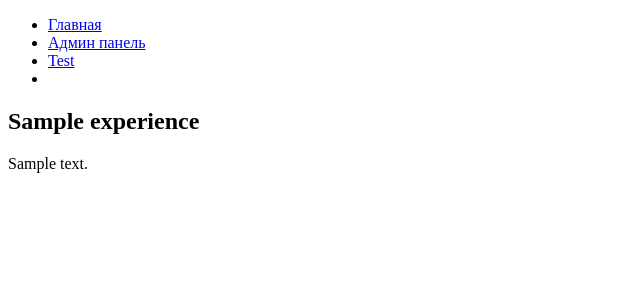
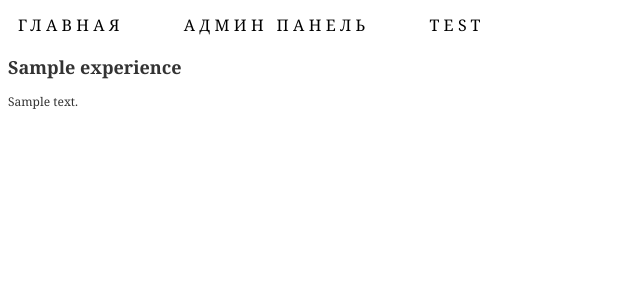
Before and after one commit to Petruches/my_site, a Django app: page / in a window 1280 px wide. Shown: the top 300 px of the page, without its empty margins (0-640 px from the left). Run offline with Django 5.2, Linux system fonts and the light colour scheme; tables that the repository leaves empty hold one stand-in row (values such as "Sample post").

Commit message:
change header

```diff
--- a/mysite/settings.py
+++ b/mysite/settings.py
@@ -121,7 +121,7 @@ USE_TZ = True
 # Static files (CSS, JavaScript, Images)
 # https://docs.djangoproject.com/en/5.1/howto/static-files/
 
-STATIC_URL = 'static/'
+STATIC_URL = '/static/'
 
 #MEDIA_ROOT = os.path.join(BASE_DIR, 'media')
 #MEDIA_URL = '/media/'
--- a/mysite/urls.py
+++ b/mysite/urls.py
@@ -23,5 +23,4 @@ from django.conf.urls.static import static
 urlpatterns = [
     path('myresumeadmin/', admin.site.urls),
     path('', include('resume.urls')),
-    path('test/', test),
 ]
--- /dev/null
+++ b/resume/static/css/style.css
@@ -0,0 +1,61 @@
+body {
+    font-size: 12px;
+    line-height: 20px;
+    font-family: Georgia, Arial, Helvetica, Sans-Serif;
+    color: #333;
+    background: url() repeat 0 0;
+}
+
+header {
+    display: flex;
+    flex-flow: row nowrap;
+    justify-content: flex-start;
+    align-items: center;
+}
+
+.menu {
+    flex-grow: 1;
+}
+
+.menu ul {
+    display: flex;
+    flex-flow: row nowrap;
+    margin: 0;
+    padding: 0;
+    font-size: 16px;
+    line-height: 18px;
+    list-style: none;
+}
+
+.menu li {
+    margin-right: 40px;
+  }
+
+.menu li:last-child {
+    margin-right: 0;
+}
+
+.menu a,
+.menu .active {
+    display: block;
+    padding: 8px 10px;
+    text-transform: uppercase;
+    letter-spacing: .27em;
+}
+
+.menu a {
+    padding: 8px 10px;
+    color: #000;
+    text-decoration: none;
+}
+
+.menu li :hover {
+    background-color: #ff3d00;
+    border-radius: 5%;
+}
+
+.menu .active {
+  color: #fff;
+  background-color: #ff3d00;
+  border-radius: 8px;
+}
--- /dev/null
+++ b/resume/templates/inc/_header.html
@@ -0,0 +1,6 @@
+{% for item in experience %}
+<div>
+    <h2>{{ item.title }}</h2>
+    <p>{{ item.content }}</p>
+</div>
+{% endfor %}
--- a/resume/templates/index.html
+++ b/resume/templates/index.html
@@ -1,26 +1,23 @@
+{% load static %}
 <!DOCTYPE html>
 <html lang="en">
     <head>
         <meta charset="UTF-8">
-        <titel></titel>
+        <title>Резюме</title>
+        <link rel="stylesheet" href="{% static 'css/style.css'%}" type="text/css">
     </head>
     <body>
         <header>
-            <div id="navigation">
+            <div class="menu">
                 <ul>
-                    <li><a href="#">Главная</a></li>
-                    <li><a href="#">Админ панель</a></li>
-                    <li><a href="#">Test</a></li>
+                    <li><a href="/">Главная</a></li>
+                    <li><a href="/myresumeadmin">Админ панель</a></li>
+                    <li><a href="/me">Test</a></li>
                     <li><a id="clock"></a></li>
-
                 </ul>
             </div>
         </header>
-        {% for item in experience %}
-        <div>
-            <h2>{{ item.title }}</h2>
-            <p>{{ item.content }}</p>
-        </div>
-        {% endfor %}
+        {% block content %}{% endblock %}
+        {% include 'inc/_header.html' %}
     </body>
 </html>
--- /dev/null
+++ b/resume/templates/me/_me.html
@@ -0,0 +1,4 @@
+{% extends 'index.html' %}
+{% block content %}
+<p>Привет</p>
+{% endblock %}
--- a/resume/urls.py
+++ b/resume/urls.py
@@ -3,4 +3,5 @@ from .views import *
 
 urlpatterns = [
     path('', index),
+    path('me/', me),
 ]
--- a/resume/views.py
+++ b/resume/views.py
@@ -6,5 +6,5 @@ def index(request):
     experience = Experience.objects.all()
     return render(request, 'index.html', {'experience': experience})
 
-def test(request):
-    return HttpResponse("<h1>tesе page</h1>")
+def me(request):
+    return render(request, 'me/_me.html', {'me': ["hello world"]})
```
Also changed, not shown: delete.html (added, +21 -0 lines), resume/static/style.css (deleted, +0 -13 lines), style.css (added, +53 -0 lines), resume/templates/inc/_head.html (added), 1 other file.
